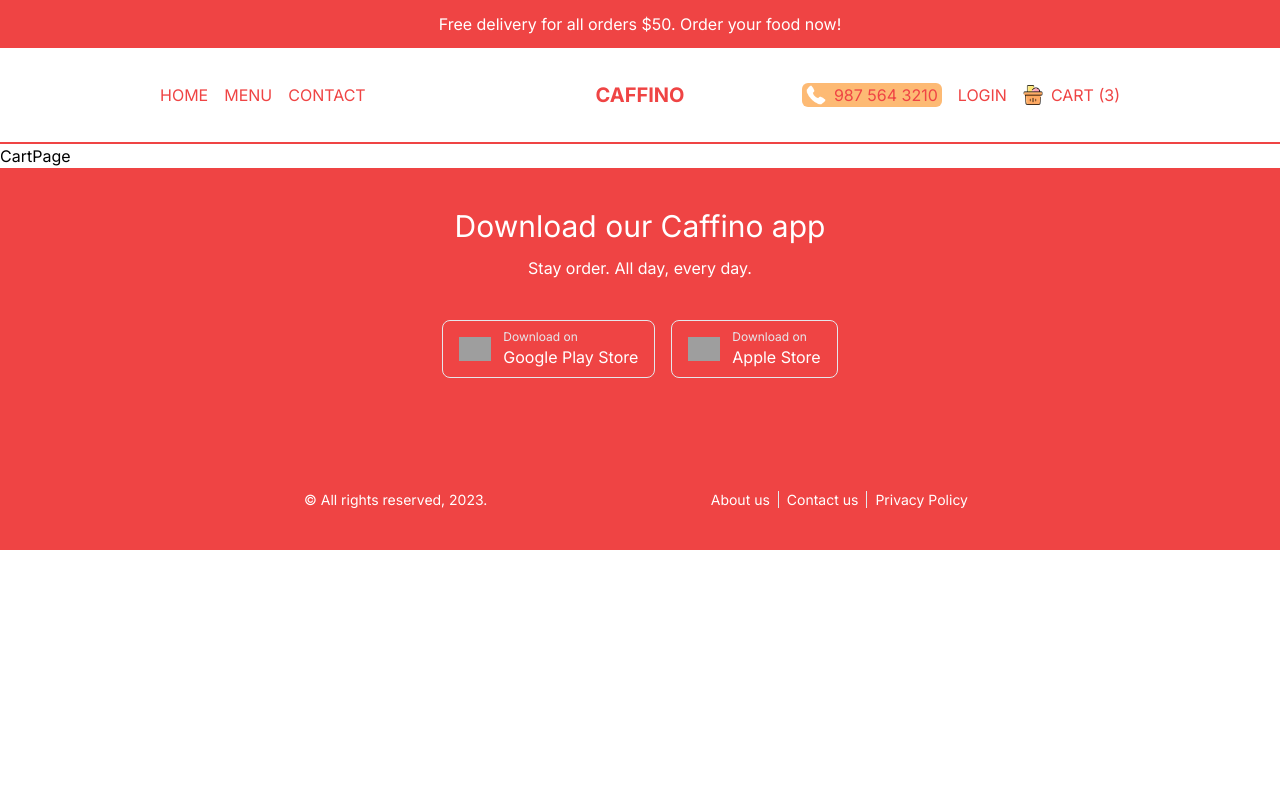
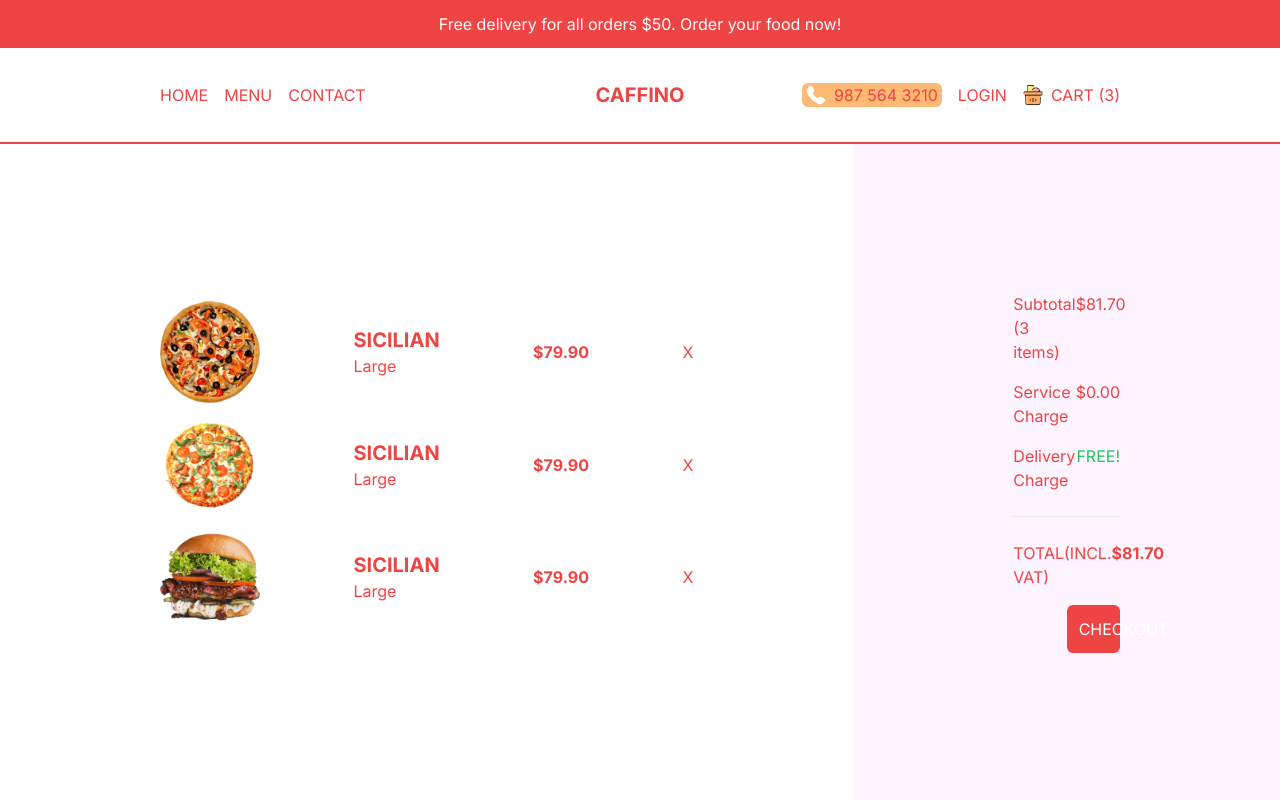
Before and after one commit to raahulvinod/Food-order-app, a Next.js app: page /cart in a window 1280 px wide. Shown: the top 800 px of the page. Built offline with nearby package versions, Linux system fonts and the light colour scheme; grey boxes are pictures that could not be loaded.

Commit message:
Cart Page

```diff
--- a/package.json
+++ b/package.json
@@ -20,6 +20,7 @@
     "react": "18.2.0",
     "react-countdown": "^2.3.5",
     "react-dom": "18.2.0",
+    "tailwind-scrollbar-hide": "^1.1.7",
     "tailwindcss": "3.3.3",
     "typescript": "5.1.6"
   }
--- a/src/app/cart/page.tsx
+++ b/src/app/cart/page.tsx
@@ -1,7 +1,67 @@
+import Image from 'next/image';
 import React from 'react';
 
 const CartPage = () => {
-  return <div>CartPage</div>;
+  return (
+    <div className="h-[calc(100vh-6rem)] md:h-[calc(100vh-9rem)] flex flex-col text-red-500 lg:flex-row">
+      {/* PRODUCTS CONTAINER */}
+      <div className="h-1/2 p-4 flex flex-col justify-center overflow-scroll scrollbar-hide  lg:h-full lg:w-2/3 2xl:w-1/2 lg:px-20 xl:px-40">
+        {/* SINGLE ITEM */}
+        <div className="flex items-center justify-between mb-4">
+          <Image src="/temporary/p1.png" alt="" width={100} height={100} />
+          <div className="">
+            <h1 className="uppercase text-xl font-bold">sicilian</h1>
+            <span>Large</span>
+          </div>
+          <h2 className="font-bold">$79.90</h2>
+          <span className="cursor-pointer">X</span>
+        </div>
+        {/* SINGLE ITEM */}
+        <div className="flex items-center justify-between mb-4">
+          <Image src="/temporary/p3.png" alt="" width={100} height={100} />
+          <div className="">
+            <h1 className="uppercase text-xl font-bold">sicilian</h1>
+            <span>Large</span>
+          </div>
+          <h2 className="font-bold">$79.90</h2>
+          <span className="cursor-pointer">X</span>
+        </div>
+        {/* SINGLE ITEM */}
+        <div className="flex items-center justify-between mb-4">
+          <Image src="/temporary/p2.png" alt="" width={100} height={100} />
+          <div className="">
+            <h1 className="uppercase text-xl font-bold">sicilian</h1>
+            <span>Large</span>
+          </div>
+          <h2 className="font-bold">$79.90</h2>
+          <span className="cursor-pointer">X</span>
+        </div>
+      </div>
+      {/* PAYMENT CONTAINER */}
+      <div className="h-1/2 p-4 bg-fuchsia-50 flex flex-col gap-4 justify-center lg:h-full lg:w-1/3 2xl:w-1/2 lg:px-20 xl:px-40 2xl:text-xl 2xl:gap-6">
+        <div className="flex justify-between">
+          <span className="">Subtotal (3 items)</span>
+          <span className="">$81.70</span>
+        </div>
+        <div className="flex justify-between">
+          <span className="">Service Charge</span>
+          <span className="">$0.00</span>
+        </div>
+        <div className="flex justify-between">
+          <span className="">Delivery Charge</span>
+          <span className="text-green-500">FREE!</span>
+        </div>
+        <hr className="my-2" />
+        <div className="flex justify-between">
+          <span className="">TOTAL(INCL. VAT)</span>
+          <span className="font-bold">$81.70</span>
+        </div>
+        <button className="bg-red-500 text-white p-3 rounded-md w-1/2 self-end">
+          CHECKOUT
+        </button>
+      </div>
+    </div>
+  );
 };
 
 export default CartPage;
--- a/tailwind.config.js
+++ b/tailwind.config.js
@@ -14,5 +14,5 @@
       },
     },
   },
-  plugins: [],
-}
+  plugins: [require('tailwind-scrollbar-hide')],
+};
```
Also changed, not shown: 1 other file (tests, documents, lock files or other folders).
